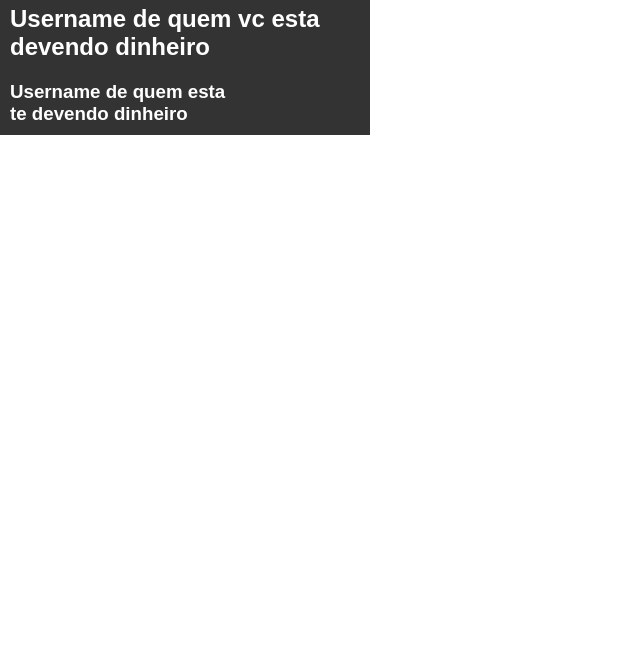
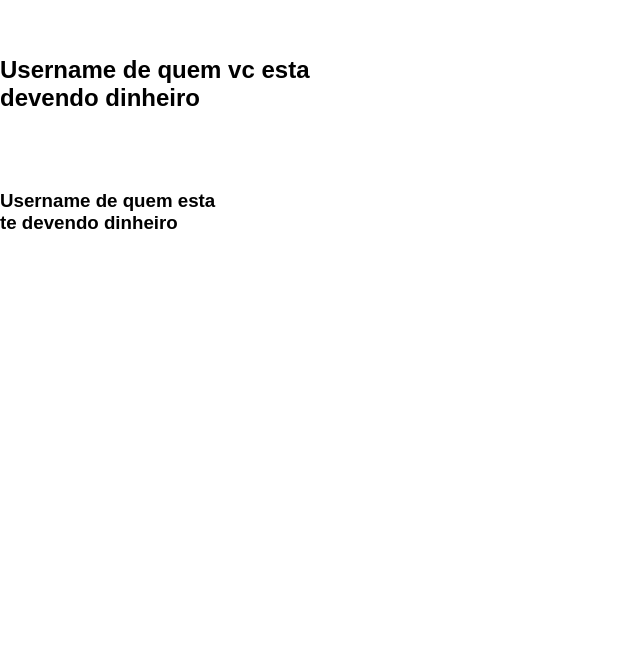
Before and after one commit to command-bat/Site.tk, a plain HTML site: page agiota/teste.html in a window 1280 px wide. Shown: the part 136-800 px from the top of the page, without its empty margins (0-640 px from the left). Drawn offline with Linux system fonts and the light colour scheme; no server answers.

Commit message:
Update teste.html

```diff
--- a/agiota/teste.html
+++ b/agiota/teste.html
@@ -9,33 +9,18 @@
 			padding: 0;
 		}
 
-		h1, h2, h3 {
-			background-color: #333;
-			height: auto;
-			max-height: 150px;
-			width: auto;
-			max-width: 350px;
-			color: #fff;
-			padding: 10px;
-			margin: 0;
-		}
+		ul {
+  list-style: none;
+  padding: 0;
+  margin: 0;
+  display: inline-block;
+  max-width: 30%;
+}
 
-		#emprestimo, #todevendo, #medeve {
-			height: auto;
-			max-height: 150px;
-			width: auto;
-			max-width: 350px;
-			overflow-y: auto;
-			padding: 0;
-			margin: 0;
-			list-style: none;
-		}
-
-		#emprestimo li, #todevendo li, #medeve li {
-			padding: 10px;
-			border-bottom: 1px solid #ccc;
-			cursor: pointer;
-		}
+h1, h2, h3 {
+  margin-top: 40px;
+  margin-bottom: 20px;
+}
 	</style>
 </head>
 <body>
```
